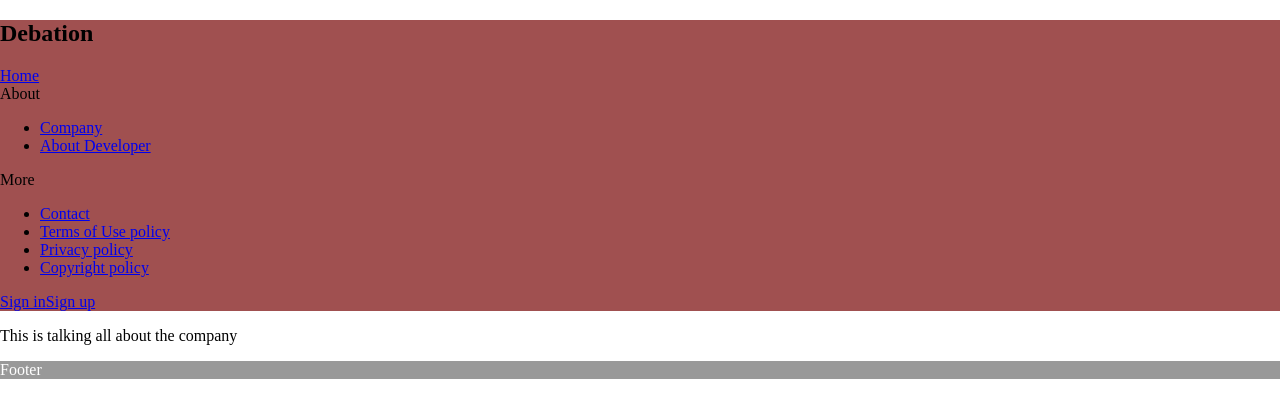
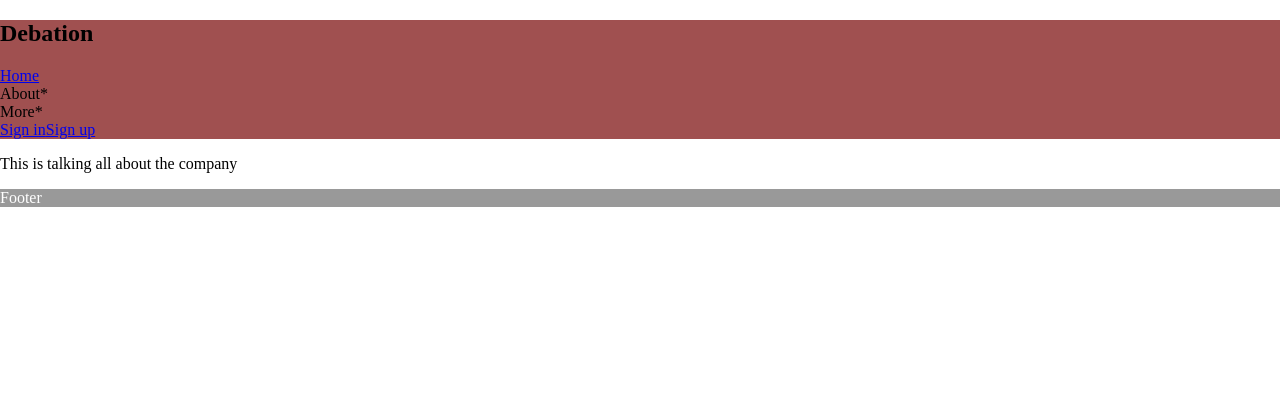
Before and after one commit to T4910/NEXTJS-Debation, a Next.js app in the folder client/: page /info/about/about-company in a window 1280 px wide. Shown: the top 418 px of the page. Built offline with nearby package versions, Linux system fonts and the light colour scheme.

Commit message:
Added ability to toggle in dropdown

```diff
--- a/client/app/(componets)/HelperComponents/Dropdown.jsx
+++ b/client/app/(componets)/HelperComponents/Dropdown.jsx
@@ -1,3 +1,4 @@
+'use client'
 import React from 'react'
 import Link from 'next/link'
 
@@ -6,10 +7,15 @@ const styles = {
 }
 
 const Dropdown = ({main, list}) => {
+    let [ShowDropdown, setShowDropdown] = React.useState(false)
+
     return (
         <div className="dropdown">
-            <div className="dropdown-header">{main}</div>
-            <ul>
+            <div
+            onClick={() => setShowDropdown(!ShowDropdown)}
+            className="dropdown-header">{main}*</div>
+
+            <ul style={{display: (ShowDropdown) ? 'block' : 'none'}}>
                 {list.map((item) =>
                     <li key={item.id}>
                         <Link href={item.url}>
```
